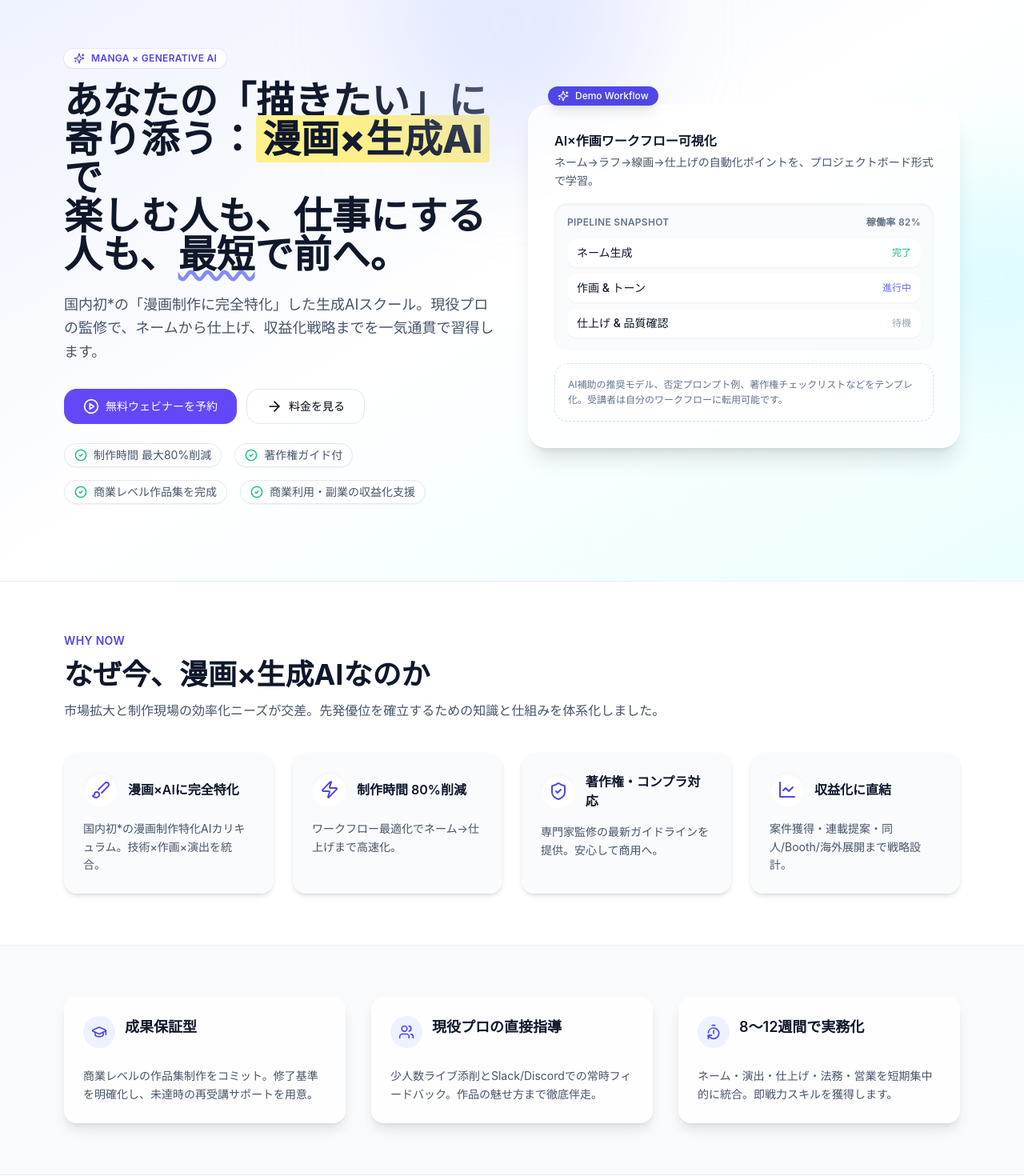
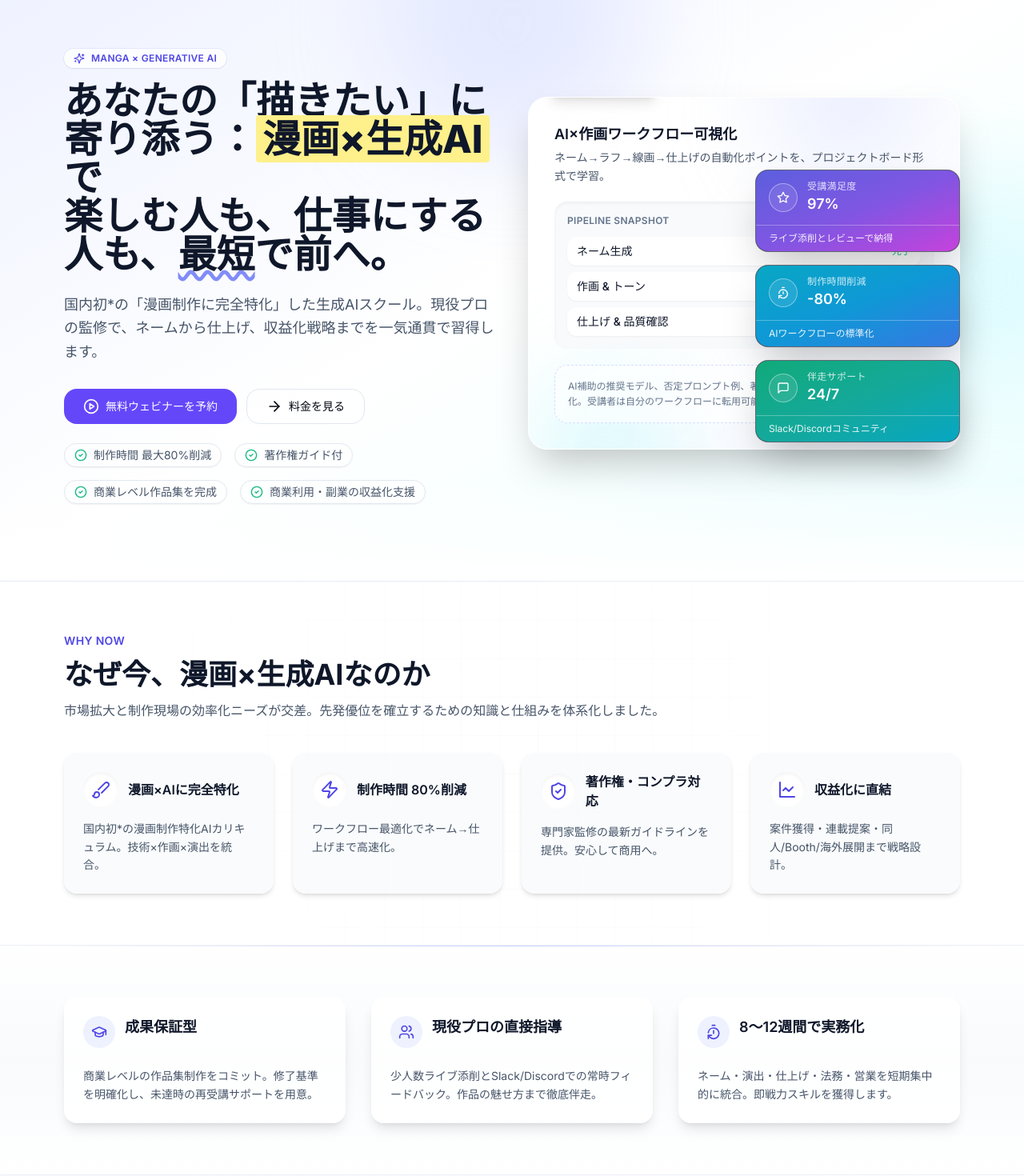
Before and after one commit to kinoshitayukari/genai-manga-anime, a Next.js app: page / in a window 1280 px wide. Shown: the part 100-1570 px from the top of the page at 80% size. Built offline with nearby package versions, Linux system fonts and the light colour scheme.

Commit message:
Enhance landing page styling

```diff
--- a/app/globals.css
+++ b/app/globals.css
@@ -32,9 +32,26 @@
   }
   body {
     @apply bg-background text-foreground font-sans antialiased;
+    background-image: radial-gradient(circle at 20% 20%, rgba(99, 102, 241, 0.12), transparent 55%),
+      radial-gradient(circle at 80% 0%, rgba(34, 211, 238, 0.12), transparent 45%),
+      linear-gradient(180deg, rgba(248, 250, 252, 0.9), rgba(241, 245, 249, 0.6));
+    background-attachment: fixed;
   }
 }
 
 ::selection {
   @apply bg-primary/20;
 }
+
+@layer utilities {
+  .bg-grid-soft {
+    background-size: 48px 48px;
+    background-image: linear-gradient(to right, rgba(148, 163, 184, 0.12) 1px, transparent 1px),
+      linear-gradient(to bottom, rgba(148, 163, 184, 0.12) 1px, transparent 1px);
+  }
+
+  .mask-radial-fade {
+    mask-image: radial-gradient(circle at center, rgba(0, 0, 0, 0.9) 0%, transparent 70%);
+    -webkit-mask-image: radial-gradient(circle at center, rgba(0, 0, 0, 0.9) 0%, transparent 70%);
+  }
+}
--- a/app/layout.tsx
+++ b/app/layout.tsx
@@ -1,6 +1,15 @@
 import type { Metadata } from "next";
 import type { ReactNode } from "react";
+import { Inter, Noto_Sans_JP } from "next/font/google";
 import "./globals.css";
+
+const inter = Inter({ subsets: ["latin"], display: "swap", variable: "--font-inter" });
+const notoSans = Noto_Sans_JP({
+  subsets: ["latin"],
+  display: "swap",
+  variable: "--font-noto",
+  weight: ["400", "500", "600", "700"],
+});
 
 export const metadata: Metadata = {
   title: "漫画特化 生成AIスクール",
@@ -11,7 +20,7 @@ export const metadata: Metadata = {
 export default function RootLayout({ children }: { children: ReactNode }) {
   return (
     <html lang="ja">
-      <body className="min-h-screen">
+      <body className={`${inter.variable} ${notoSans.variable} min-h-screen font-sans antialiased`}>
         {children}
       </body>
     </html>
--- a/app/page.tsx
+++ b/app/page.tsx
@@ -181,6 +181,30 @@ const heroBadges = [
   "商業利用・副業の収益化支援",
 ] as const;
 
+const heroMetrics = [
+  {
+    icon: <Star className="h-4 w-4 text-white" />,
+    label: "受講満足度",
+    value: "97%",
+    description: "ライブ添削とレビューで納得",
+    gradient: "from-indigo-500 via-violet-500 to-fuchsia-500",
+  },
+  {
+    icon: <TimerReset className="h-4 w-4 text-white" />,
+    label: "制作時間削減",
+    value: "-80%",
+    description: "AIワークフローの標準化",
+    gradient: "from-cyan-500 via-sky-500 to-blue-500",
+  },
+  {
+    icon: <MessageSquare className="h-4 w-4 text-white" />,
+    label: "伴走サポート",
+    value: "24/7",
+    description: "Slack/Discordコミュニティ",
+    gradient: "from-emerald-500 via-teal-500 to-cyan-500",
+  },
+] as const;
+
 const webinarHighlights = [
   "市場機会とポジショニング",
   "AI×作画ワークフロー実演",
@@ -250,9 +274,11 @@ export default function MangaAISchoolLP() {
       </header>
 
       <section className="relative overflow-hidden border-b border-border/60 bg-gradient-to-br from-indigo-50 via-white to-cyan-50">
+        <div className="pointer-events-none absolute inset-0 -z-10 bg-grid-soft opacity-60 mask-radial-fade" />
         <div className="pointer-events-none absolute -top-24 left-1/2 h-80 w-80 -translate-x-1/2 rounded-full bg-indigo-200/40 blur-3xl" />
         <div className="pointer-events-none absolute top-1/3 right-0 h-64 w-64 translate-x-1/3 rounded-full bg-cyan-200/30 blur-3xl" />
-        <div className="mx-auto grid max-w-6xl items-center gap-10 px-4 py-16 md:grid-cols-2 md:py-24">
+        <div className="pointer-events-none absolute inset-x-0 bottom-0 h-32 bg-gradient-to-t from-white to-transparent" />
+        <div className="relative mx-auto grid max-w-6xl items-center gap-10 px-4 py-16 md:grid-cols-2 md:py-24">
           <motion.div initial={{ opacity: 0, y: 16 }} animate={{ opacity: 1, y: 0 }} transition={{ duration: 0.6 }}>
             <span className="inline-flex items-center gap-2 rounded-full bg-white/80 px-3 py-1 text-xs font-semibold uppercase tracking-wide text-indigo-600 shadow-sm ring-1 ring-indigo-500/10">
               <Sparkles className="h-3.5 w-3.5" /> Manga × Generative AI
@@ -293,23 +319,26 @@ export default function MangaAISchoolLP() {
             </div>
           </motion.div>
           <motion.div
-            className="relative"
+            className="relative flex flex-col gap-6 md:min-h-[28rem]"
             initial={{ opacity: 0, y: 16 }}
             animate={{ opacity: 1, y: 0 }}
             transition={{ duration: 0.6, delay: 0.1 }}
           >
-            <div className="relative h-full rounded-3xl border border-white/80 bg-white/80 p-8 shadow-xl backdrop-blur">
-              <div className="absolute -top-6 left-6 flex items-center gap-2 rounded-full bg-indigo-600 px-3 py-1 text-xs font-medium text-white shadow-lg">
+            <div className="relative overflow-hidden rounded-3xl border border-white/80 bg-white/80 p-8 shadow-2xl backdrop-blur-lg">
+              <div className="pointer-events-none absolute inset-0 bg-gradient-to-br from-white via-white/80 to-indigo-50/60" />
+              <div className="pointer-events-none absolute -top-24 right-10 h-48 w-48 rounded-full bg-indigo-200/40 blur-3xl" />
+              <div className="pointer-events-none absolute -bottom-20 left-4 h-40 w-40 rounded-full bg-cyan-200/50 blur-3xl" />
+              <div className="absolute -top-6 left-6 z-20 flex items-center gap-2 rounded-full bg-indigo-600 px-3 py-1 text-xs font-medium text-white shadow-lg">
                 <Sparkles className="h-3.5 w-3.5" /> Demo Workflow
               </div>
-              <div className="flex flex-col gap-4 text-sm text-slate-600">
+              <div className="relative z-10 flex flex-col gap-5 text-sm text-slate-600">
                 <div>
-                  <h3 className="text-base font-semibold text-slate-900">AI×作画ワークフロー可視化</h3>
+                  <h3 className="text-lg font-semibold text-slate-900">AI×作画ワークフロー可視化</h3>
                   <p className="mt-1 leading-relaxed">
                     ネーム→ラフ→線画→仕上げの自動化ポイントを、プロジェクトボード形式で学習。
                   </p>
                 </div>
-                <div className="grid gap-3 rounded-2xl bg-slate-50/80 p-4 shadow-inner">
+                <div className="grid gap-3 rounded-2xl bg-slate-50/90 p-4 shadow-inner">
                   <div className="flex items-center justify-between text-xs font-semibold uppercase tracking-wide text-slate-500">
                     <span>Pipeline Snapshot</span>
                     <span>稼働率 82%</span>
@@ -334,12 +363,38 @@ export default function MangaAISchoolLP() {
                 </div>
               </div>
             </div>
+            <div className="flex flex-col gap-4 md:absolute md:bottom-4 md:right-0 md:w-64">
+              {heroMetrics.map((metric, index) => (
+                <motion.div
+                  key={metric.label}
+                  initial={{ opacity: 0, y: 20 }}
+                  animate={{ opacity: 1, y: 0 }}
+                  transition={{ duration: 0.5, delay: 0.25 + index * 0.1 }}
+                  className="relative overflow-hidden rounded-2xl border border-white/30 bg-slate-900/95 text-white shadow-2xl"
+                >
+                  <div className={`absolute inset-0 bg-gradient-to-br ${metric.gradient} opacity-90`} />
+                  <div className="relative flex items-center justify-between gap-3 px-4 py-3">
+                    <div className="flex items-center gap-3">
+                      <span className="grid h-9 w-9 place-items-center rounded-full border border-white/40 bg-white/10 backdrop-blur">
+                        {metric.icon}
+                      </span>
+                      <div>
+                        <p className="text-xs uppercase tracking-wide text-white/80">{metric.label}</p>
+                        <p className="text-lg font-semibold text-white">{metric.value}</p>
+                      </div>
+                    </div>
+                  </div>
+                  <div className="relative border-t border-white/30 px-4 py-2 text-xs text-white/90">{metric.description}</div>
+                </motion.div>
+              ))}
+            </div>
           </motion.div>
         </div>
       </section>
 
-      <section id="features" className="border-b border-border/60 bg-white">
-        <div className="mx-auto max-w-6xl px-4 py-16">
+      <section id="features" className="relative border-b border-border/60 bg-white">
+        <div className="pointer-events-none absolute inset-0 bg-grid-soft opacity-40 mask-radial-fade" />
+        <div className="relative mx-auto max-w-6xl px-4 py-16">
           <div className="flex flex-col gap-3 text-center md:text-left">
             <span className="text-sm font-semibold uppercase tracking-wide text-indigo-600">Why now</span>
             <h2 className="text-3xl font-bold text-slate-900 md:text-4xl">なぜ今、漫画×生成AIなのか</h2>
@@ -365,8 +420,9 @@ export default function MangaAISchoolLP() {
         </div>
       </section>
 
-      <section id="program" className="border-b border-border/60 bg-slate-50">
-        <div className="mx-auto max-w-6xl px-4 py-16">
+      <section id="program" className="relative border-b border-border/60 bg-gradient-to-b from-white via-slate-50 to-white">
+        <div className="pointer-events-none absolute inset-x-0 top-0 h-px bg-gradient-to-r from-transparent via-indigo-200 to-transparent" />
+        <div className="relative mx-auto max-w-6xl px-4 py-16">
           <div className="grid gap-8 md:grid-cols-3">
             {programHighlights.map((highlight) => (
               <Card key={highlight.title} className="h-full border-none bg-white/90 shadow-lg">
@@ -385,8 +441,9 @@ export default function MangaAISchoolLP() {
         </div>
       </section>
 
-      <section id="usecases" className="border-b border-border/60 bg-white">
-        <div className="mx-auto max-w-6xl px-4 py-16">
+      <section id="usecases" className="relative border-b border-border/60 bg-white">
+        <div className="pointer-events-none absolute inset-0 bg-gradient-to-br from-indigo-50/50 via-transparent to-cyan-50/60" />
+        <div className="relative mx-auto max-w-6xl px-4 py-16">
           <div className="grid gap-6 md:grid-cols-2 md:items-center">
             <div>
               <span className="text-sm font-semibold uppercase tracking-wide text-indigo-600">Use cases</span>
@@ -415,8 +472,9 @@ export default function MangaAISchoolLP() {
         </div>
       </section>
 
-      <section id="pricing" className="border-b border-border/60 bg-slate-50">
-        <div className="mx-auto max-w-6xl px-4 py-16">
+      <section id="pricing" className="relative border-b border-border/60 bg-gradient-to-b from-slate-50 via-white to-slate-100">
+        <div className="pointer-events-none absolute inset-x-0 top-0 h-32 bg-[radial-gradient(circle_at_top,_rgba(99,102,241,0.15),_transparent_65%)]" />
+        <div className="relative mx-auto max-w-6xl px-4 py-16">
           <div className="flex flex-col gap-3 text-center">
             <span className="text-sm font-semibold uppercase tracking-wide text-indigo-600">Pricing</span>
             <h2 className="text-3xl font-bold text-slate-900 md:text-4xl">料金プラン</h2>
@@ -460,8 +518,9 @@ export default function MangaAISchoolLP() {
         </div>
       </section>
 
-      <section id="curriculum" className="border-b border-border/60 bg-white">
-        <div className="mx-auto max-w-6xl px-4 py-16">
+      <section id="curriculum" className="relative border-b border-border/60 bg-white">
+        <div className="pointer-events-none absolute inset-0 bg-grid-soft opacity-30" />
+        <div className="relative mx-auto max-w-6xl px-4 py-16">
           <div className="flex flex-col gap-3 text-center md:text-left">
             <span className="text-sm font-semibold uppercase tracking-wide text-indigo-600">Curriculum</span>
             <h2 className="text-3xl font-bold text-slate-900 md:text-4xl">カリキュラム（抜粋）</h2>
@@ -485,8 +544,9 @@ export default function MangaAISchoolLP() {
         </div>
       </section>
 
-      <section className="border-b border-border/60 bg-slate-50">
-        <div className="mx-auto max-w-6xl gap-6 px-4 py-16 md:grid md:grid-cols-3 md:items-start">
+      <section className="relative border-b border-border/60 bg-gradient-to-br from-slate-50 via-white to-indigo-50/60">
+        <div className="pointer-events-none absolute inset-x-0 top-0 h-px bg-gradient-to-r from-transparent via-indigo-200 to-transparent" />
+        <div className="relative mx-auto max-w-6xl gap-6 px-4 py-16 md:grid md:grid-cols-3 md:items-start">
           <div className="md:col-span-1">
             <h2 className="text-3xl font-bold text-slate-900 md:text-4xl">講師・監修</h2>
             <p className="mt-3 text-sm leading-relaxed text-slate-600">
@@ -511,8 +571,9 @@ export default function MangaAISchoolLP() {
         </div>
       </section>
 
-      <section id="apply" className="border-b border-border/60 bg-gradient-to-br from-indigo-50 via-white to-sky-50">
-        <div className="mx-auto grid max-w-6xl items-center gap-10 px-4 py-16 md:grid-cols-2">
+      <section id="apply" className="relative border-b border-border/60 bg-gradient-to-br from-indigo-50 via-white to-sky-50">
+        <div className="pointer-events-none absolute inset-0 bg-grid-soft opacity-40" />
+        <div className="relative mx-auto grid max-w-6xl items-center gap-10 px-4 py-16 md:grid-cols-2">
           <div>
             <span className="text-sm font-semibold uppercase tracking-wide text-indigo-600">Webinar</span>
             <h2 className="mt-3 text-3xl font-bold text-slate-900 md:text-4xl">
@@ -556,8 +617,9 @@ export default function MangaAISchoolLP() {
         </div>
       </section>
 
-      <section className="border-b border-border/60 bg-white">
-        <div className="mx-auto max-w-6xl px-4 py-16">
+      <section className="relative border-b border-border/60 bg-white">
+        <div className="pointer-events-none absolute inset-0 bg-[radial-gradient(circle_at_top_left,_rgba(129,140,248,0.14),_transparent_60%)]" />
+        <div className="relative mx-auto max-w-6xl px-4 py-16">
           <div className="grid gap-6 md:grid-cols-3">
             <Card className="border-none bg-slate-50 shadow-md">
               <CardHeader>
@@ -602,8 +664,9 @@ export default function MangaAISchoolLP() {
         </div>
       </section>
 
-      <section className="border-b border-border/60 bg-slate-50">
-        <div className="mx-auto max-w-6xl px-4 py-16">
+      <section className="relative border-b border-border/60 bg-slate-50">
+        <div className="pointer-events-none absolute inset-0 bg-grid-soft opacity-35" />
+        <div className="relative mx-auto max-w-6xl px-4 py-16">
           <h2 className="text-3xl font-bold text-slate-900 md:text-4xl">よくある質問</h2>
           <div className="mt-8 grid gap-6 md:grid-cols-2">
             {faqs.map((faq) => (
--- a/tailwind.config.ts
+++ b/tailwind.config.ts
@@ -54,6 +54,8 @@ const config: Config = {
       },
       fontFamily: {
         sans: [
+          "var(--font-inter)",
+          "var(--font-noto)",
           "Inter",
           "Noto Sans JP",
           "system-ui",
```
